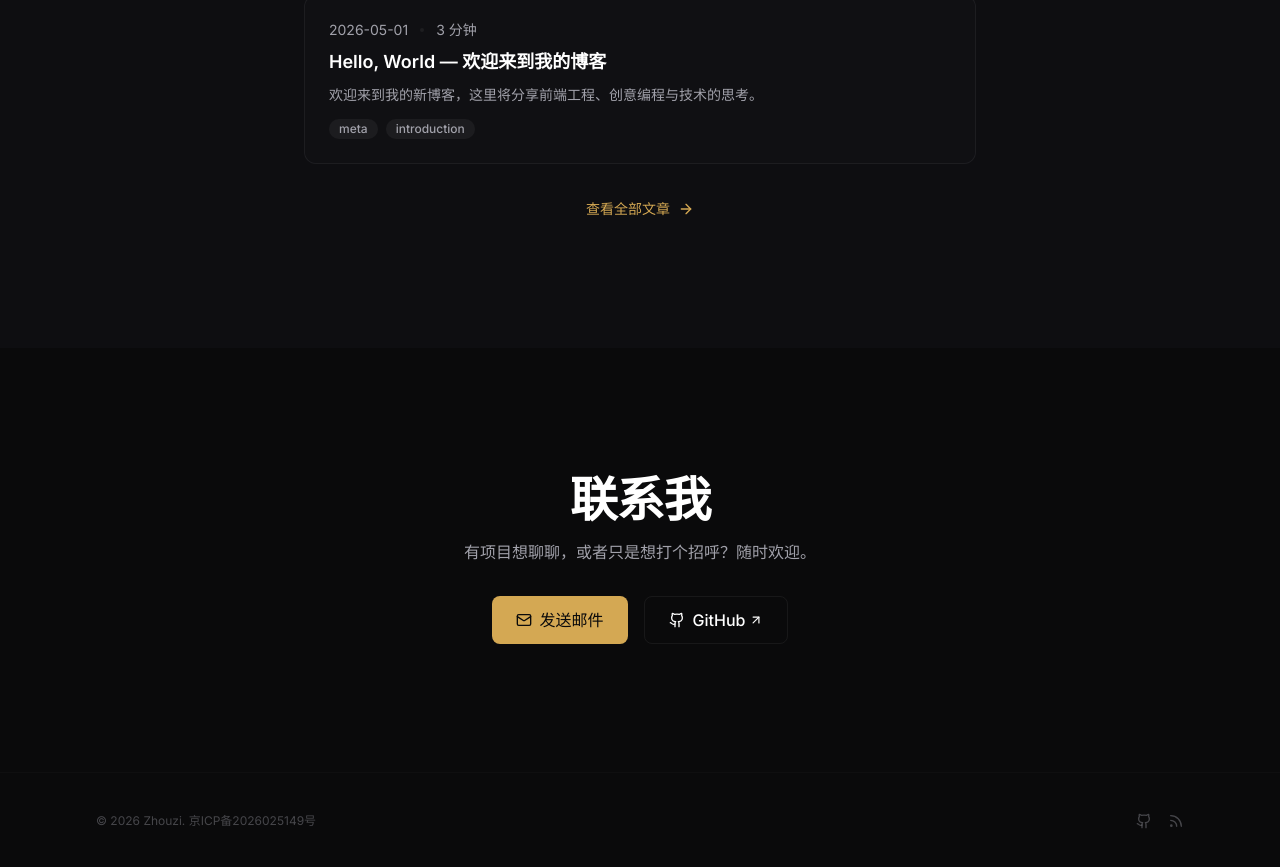
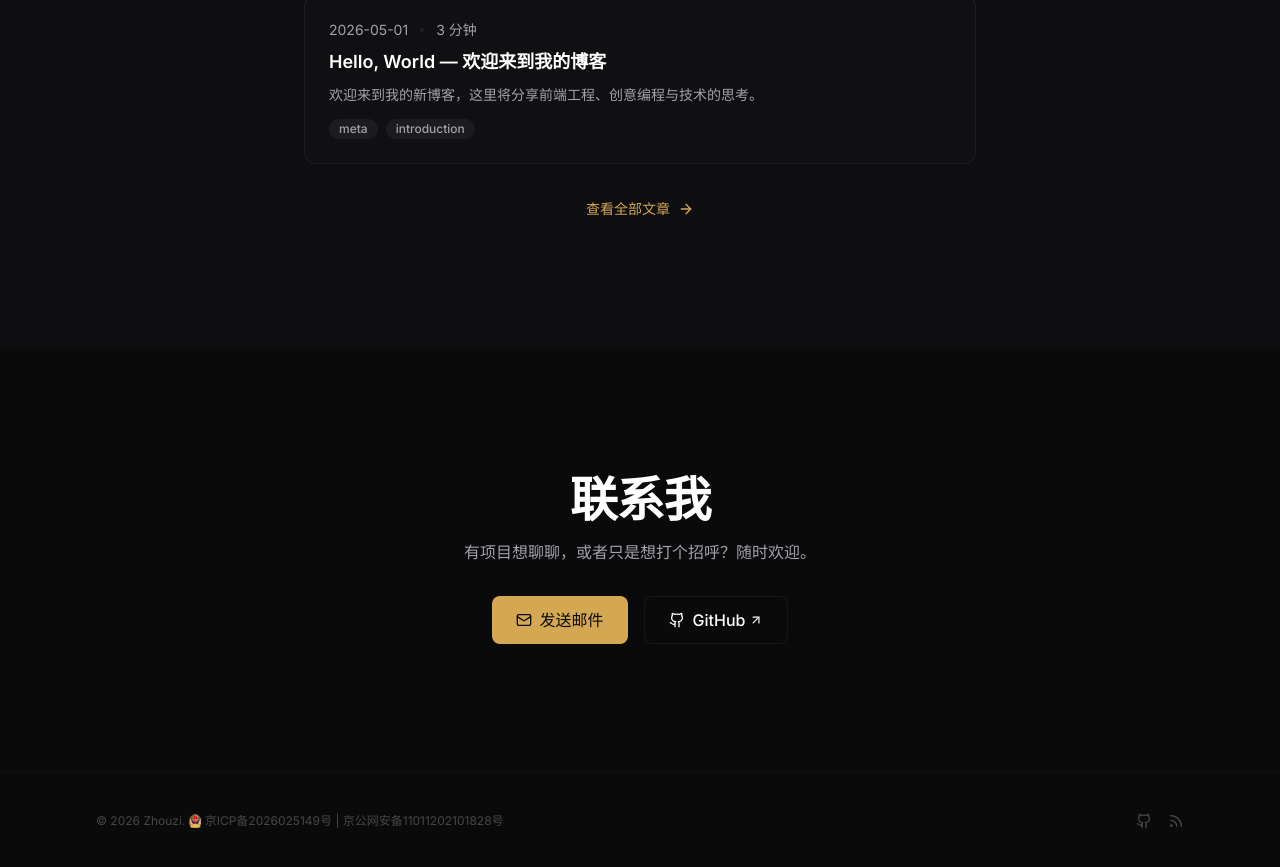
Before and after one commit to hyh112300/zhouzi, a Next.js app in the folder apps/landing/: page / in a window 1280 px wide. Shown: the part 5899-6766 px from the top of the page. Built offline with nearby package versions, Linux system fonts and the light colour scheme.

Commit message:
修复: 博客部署上传构建产物到服务器

```diff
--- a/apps/landing/src/components/sections/Footer.tsx
+++ b/apps/landing/src/components/sections/Footer.tsx
@@ -17,6 +17,12 @@ export function Footer() {
               {' '}
               {SITE.author}
               .
+              {' '}
+              <img
+                src="/beian-icon.png"
+                alt=""
+                className="inline-block h-3.5 w-auto align-text-bottom"
+              />
               {' '}
               {SITE.icp}
             </p>
--- a/apps/landing/src/lib/constants.ts
+++ b/apps/landing/src/lib/constants.ts
@@ -6,7 +6,7 @@ export const SITE = {
     '前端工程师 / 创意开发者，探索 Three.js 沉浸式体验与创意编程。',
   url: 'https://zhouzi.icu',
   author: 'Zhouzi',
-  icp: '京ICP备2026025149号',
+  icp: '京ICP备2026025149号 | 京公网安备11011202101828号',
 } as const
 
 export const SOCIAL = {
```
Also changed, not shown: apps/landing/public/beian-icon.png (added).
